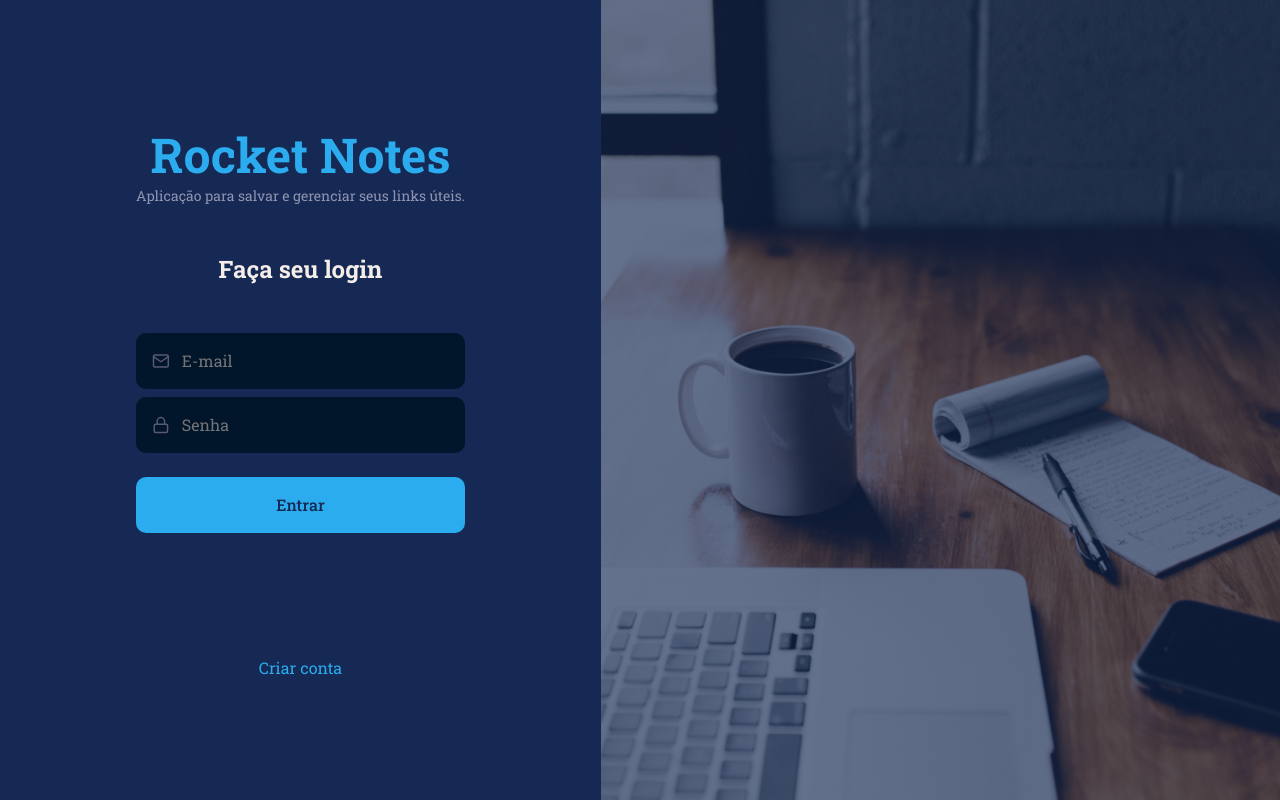
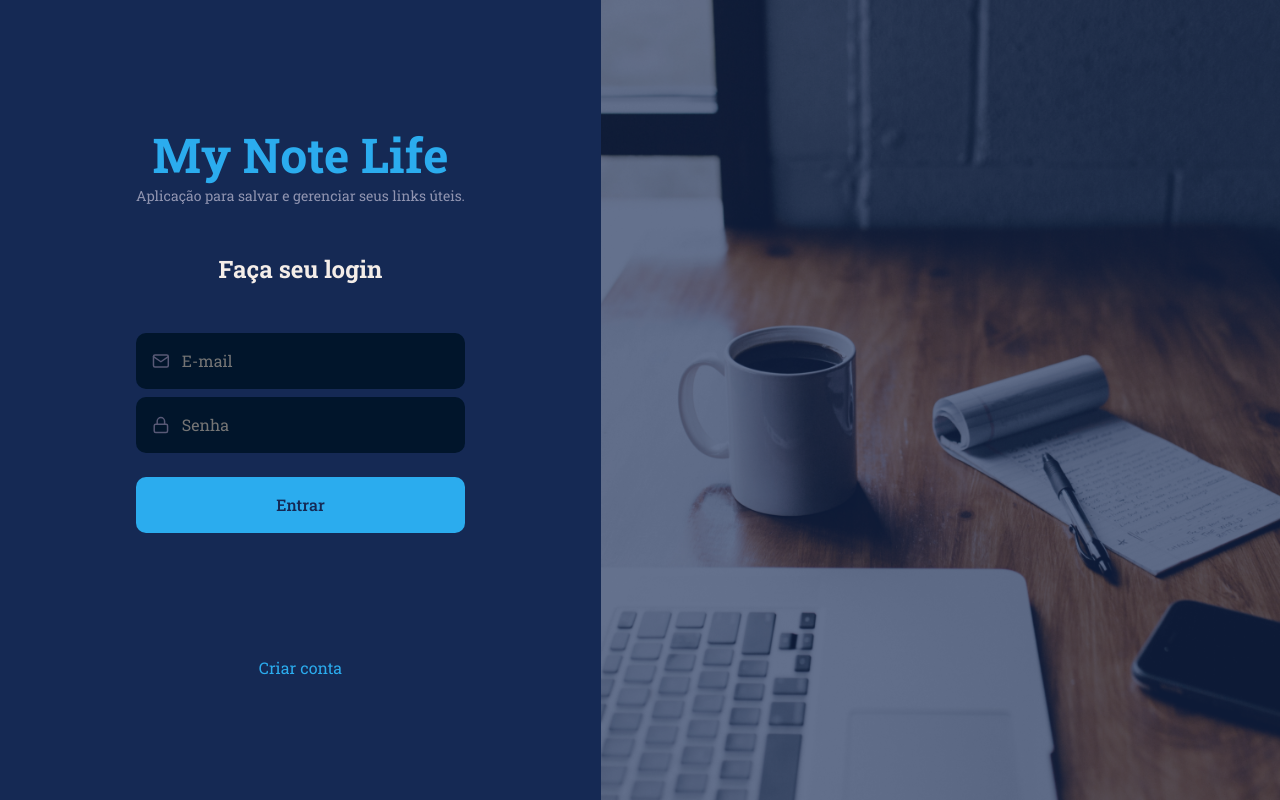
Before and after one commit to Manubeco/MyNoteLife, a React (Vite) app: page / in a window 1280 px wide. Built offline with nearby package versions, Linux system fonts and the light colour scheme.

Commit message:
mudança na página de login

```diff
--- a/src/pages/Singnin/index.jsx
+++ b/src/pages/Singnin/index.jsx
@@ -24,7 +24,7 @@ export function SignIn() {
   return (
     <Container>
       <Form>
-        <h1>Rocket Notes</h1>
+        <h1>My Note Life</h1>
         <p>Aplicação para salvar e gerenciar seus links úteis.</p>
 
         <h2>Faça seu login</h2>
```
